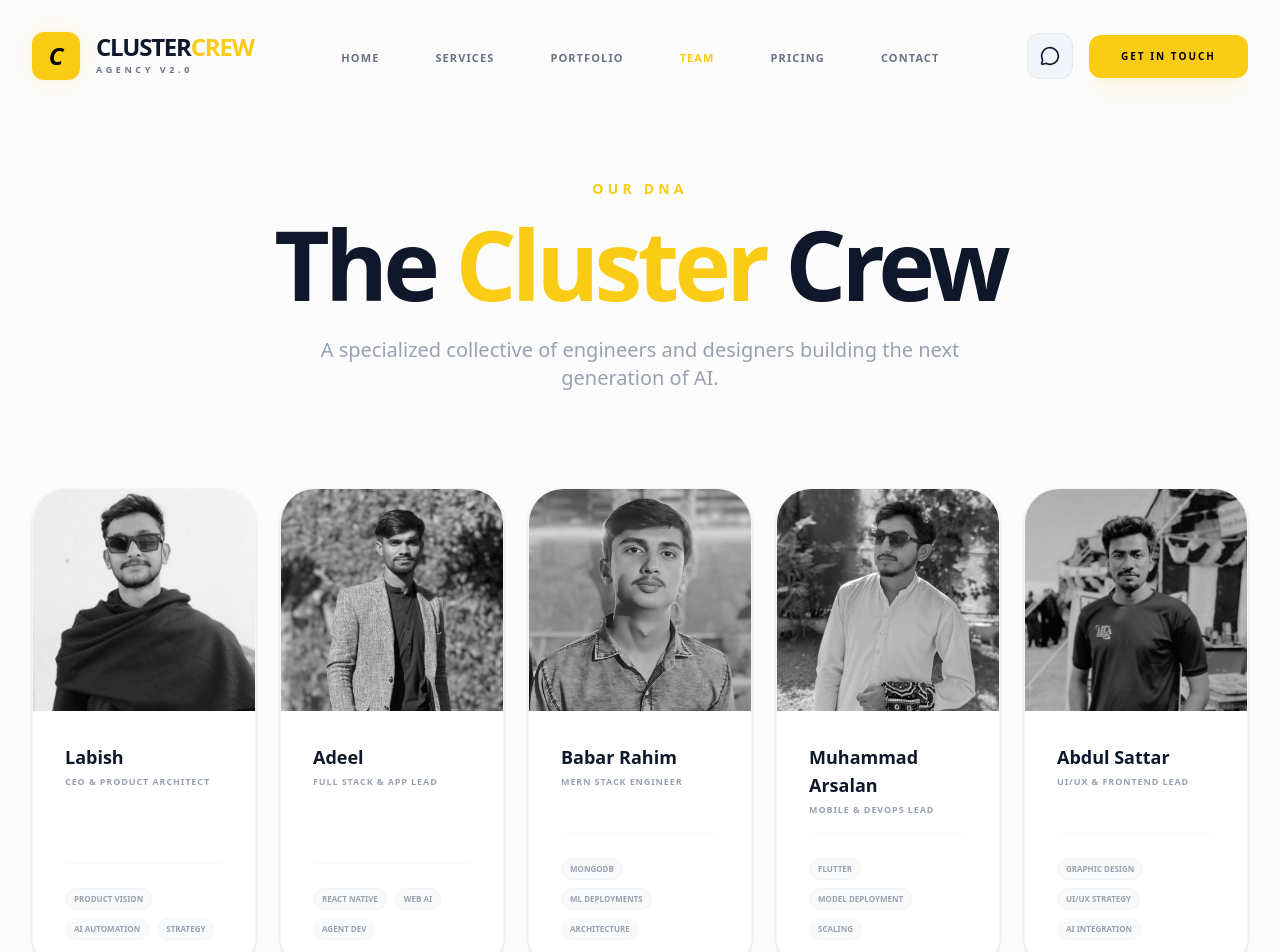
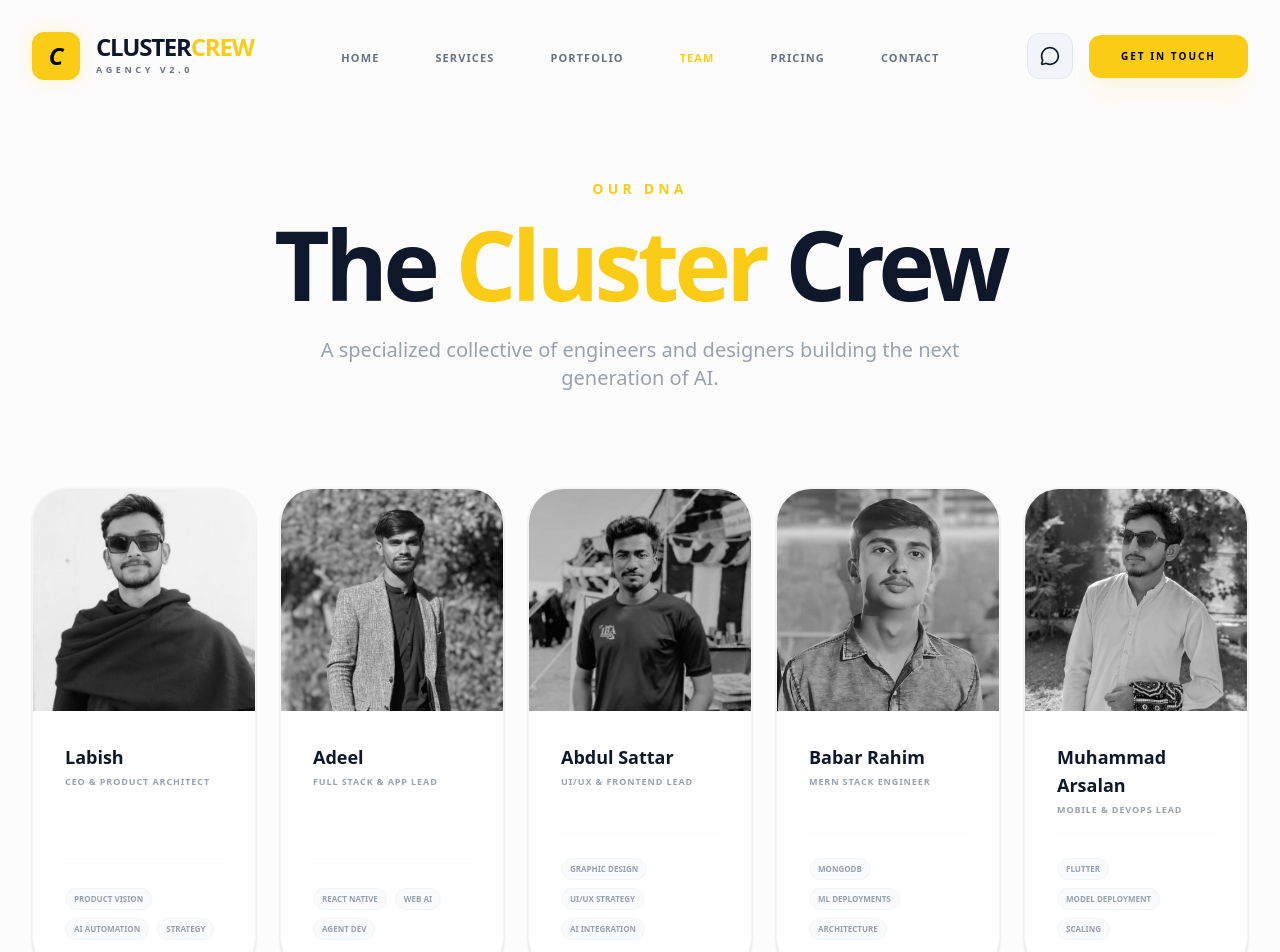
Before and after one commit to Abdul-Sattar77/clustercrew-website, a Next.js app: page /team in a window 1280 px wide. Shown: the top 952 px of the page. Built offline with nearby package versions, Linux system fonts and the light colour scheme.

Commit message:
fix portfolio error

```diff
--- a/app/team/page.tsx
+++ b/app/team/page.tsx
@@ -23,6 +23,14 @@ const teamMembers = [
     github: "https://github.com/adeel-hussain786"
   },
   {
+    name: "Abdul Sattar",
+    role: "UI/UX & Frontend Lead",
+    image: "/team/Abdul Sattar.jpeg",
+    skills: ["Graphic Design", "UI/UX Strategy", "AI Integration"],
+    linkedin: "https://www.linkedin.com/in/abdul-sattar-141602262?utm_source=share_via&utm_content=profile&utm_medium=member_android",
+    github: "https://github.com/Abdul-Sattar77"
+  },
+  {
     name: "Babar Rahim",
     role: "MERN Stack Engineer",
     image: "/team/Babar Rahim.jpeg",
@@ -38,14 +46,7 @@ const teamMembers = [
     linkedin: "https://www.linkedin.com/in/mohammad-arsalan-83631b2aa",
     github: "https://github.com/ArsalanTheCoder"
   },
-  {
-    name: "Abdul Sattar",
-    role: "UI/UX & Frontend Lead",
-    image: "/team/Abdul Sattar.jpeg",
-    skills: ["Graphic Design", "UI/UX Strategy", "AI Integration"],
-    linkedin: "https://www.linkedin.com/in/abdul-sattar-141602262?utm_source=share_via&utm_content=profile&utm_medium=member_android",
-    github: "https://github.com/Abdul-Sattar77"
-  },
+
 ];
 
 export default function Team() {
```
